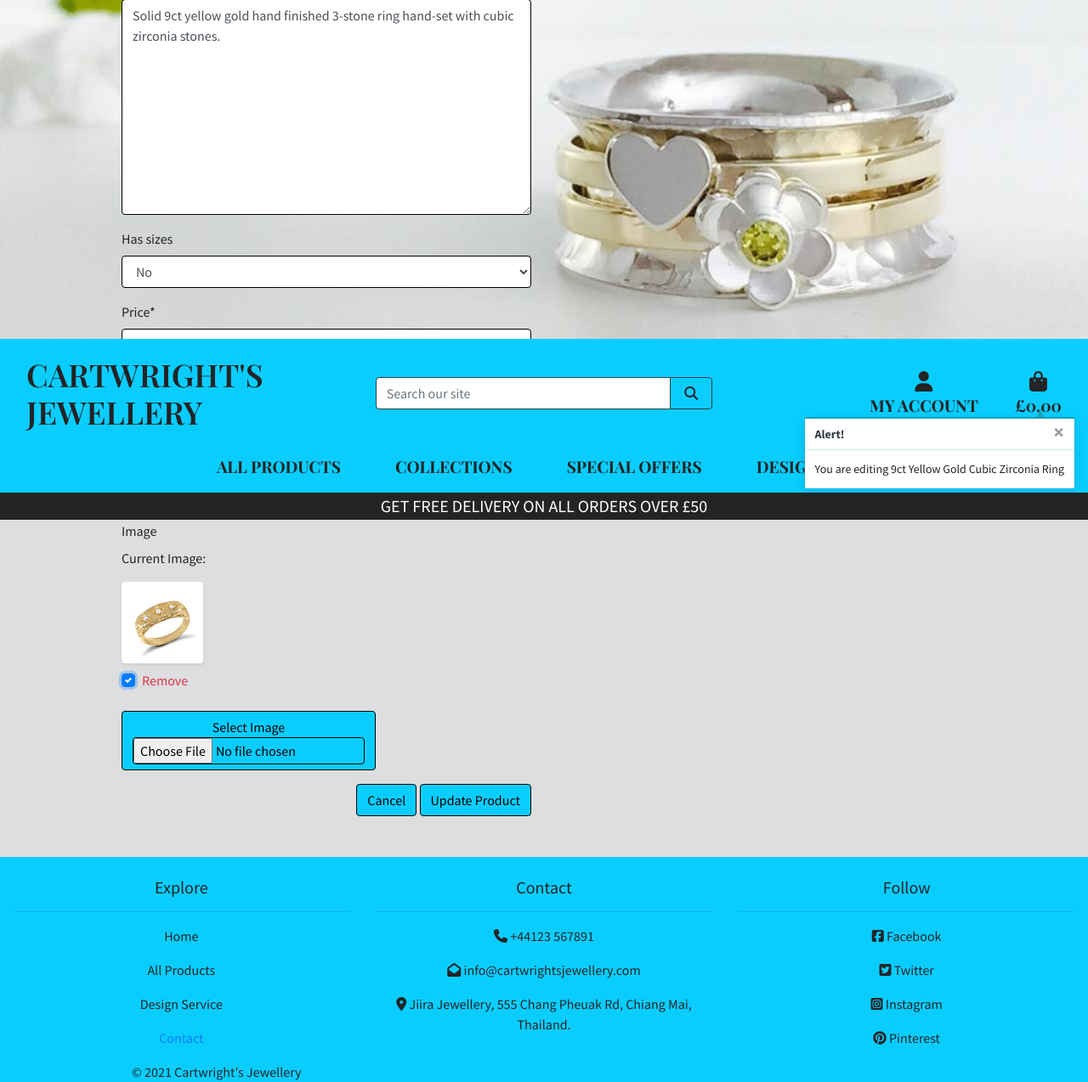
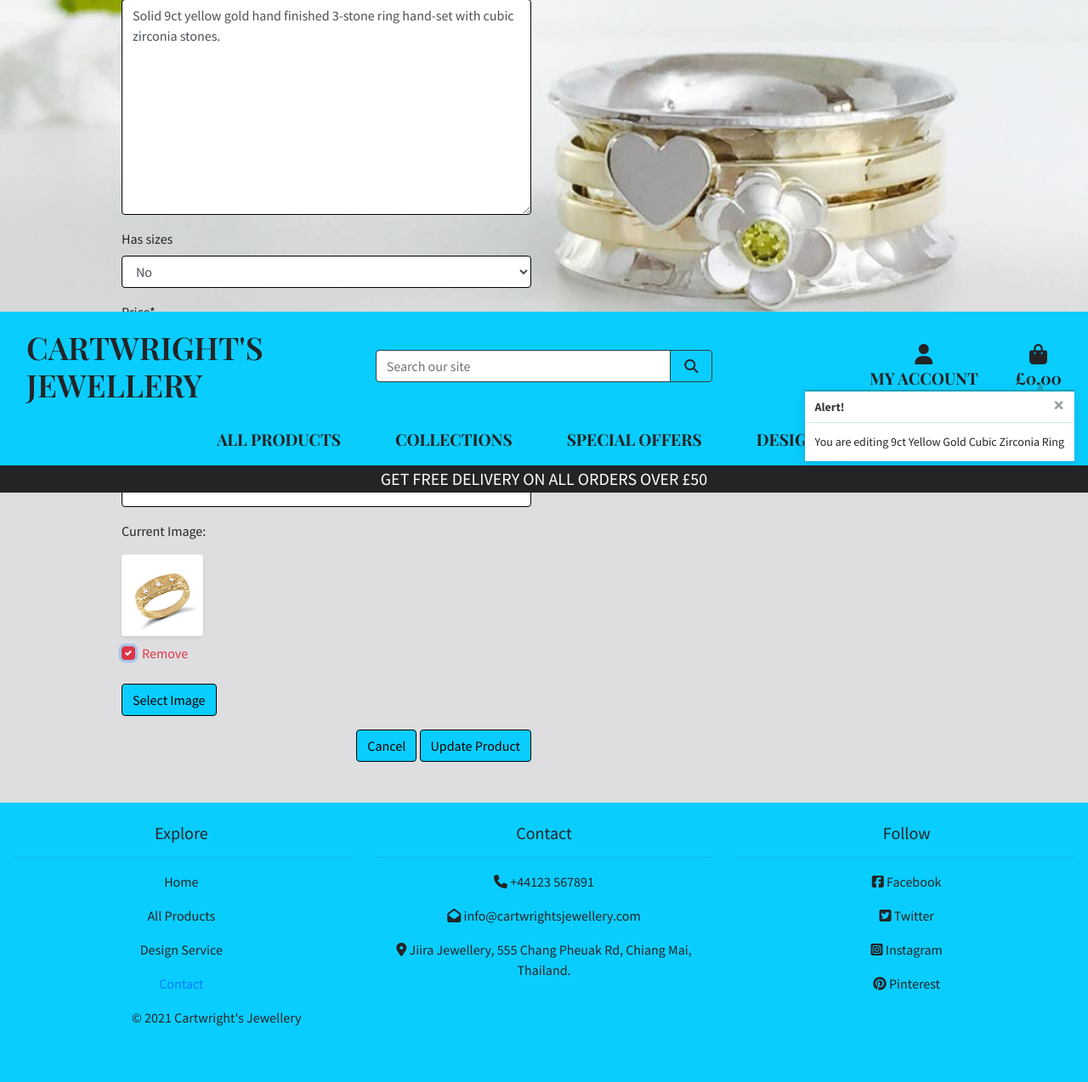
Before and after one commit to andywales83/Cartwrights-Jewellery-Goldsmiths, a Django app: page /products/edit/3 in a window 1280 px wide, after a click on "Remove". Shown: the part 590-1864 px from the top of the page at 85% size. After the commit the page ends 1798 px from the top, so only its background shows below. Run offline with Django 3.2, Linux system fonts and the light colour scheme; the visitor is signed in with stand-in values (Sample User, id 1); data comes from the database, SQL or seed files in the repository; some libraries are stand-ins or nearby versions.

Commit message:
Finished fixing the image field on the product management page

```diff
--- a/products/templates/products/edit_product.html
+++ b/products/templates/products/edit_product.html
@@ -24,7 +24,13 @@
             <div class="col-12 col-md-6">
                 <form method="POST" action="{% url 'edit_product' product.id %}" class="form mb-5" enctype="multipart/form-data">
                     {% csrf_token %}
-                    {{ form | crispy }}
+                    {% for field in form %}
+                        {% if field.name != 'image' %}
+                            {{ field | as_crispy_field }}
+                        {% else %}
+                            {{ field }}
+                        {% endif %}
+                    {% endfor %}
                     <div class="text-right">
                         <a class="btn btn-outline-black rounded" href="{% url 'products' %}">Cancel</a>
                         <button class="btn btn-outline-black rounded" type="submit">Update Product</button>
@@ -34,3 +40,13 @@
         </div>
     </div>
 {% endblock %}
+
+{% block postloadjs %}
+    {{ block.super }}
+    <script type="text/javascript">
+        $('#new-image').change(function() {
+            var file = $('#new-image')[0].files[0];
+            $('#filename').text(`Image will be set to: ${file.name}`);
+        });
+    </script>
+{% endblock %}
--- a/static/css/base.css
+++ b/static/css/base.css
@@ -304,6 +304,32 @@ button .subscribe-btn {
     color: var(--davys-grey);
 }
 
+/* Product Form */
+
+.btn-file {
+    position: relative;
+    overflow: hidden;
+}
+
+.btn-file input[type="file"] {
+    position: absolute;
+    top: 0;
+    right: 0;
+    min-width: 100%;
+    min-height: 100%;
+    opacity: 0;
+    cursor: pointer;
+}
+
+.custom-checkbox .custom-control-label::before {
+    border-color: #dc3545;
+}
+
+.custom-checkbox .custom-control-input:checked~.custom-control-label::before {
+    background-color: #dc3545;
+    border-color: #dc3545;
+}
+
 /* -------------------------------- Media Queries */
 
 /* Slightly larger container on xl screens */
```
Also changed, not shown: products/templates/products/add_product.html (+17 -1 lines).
